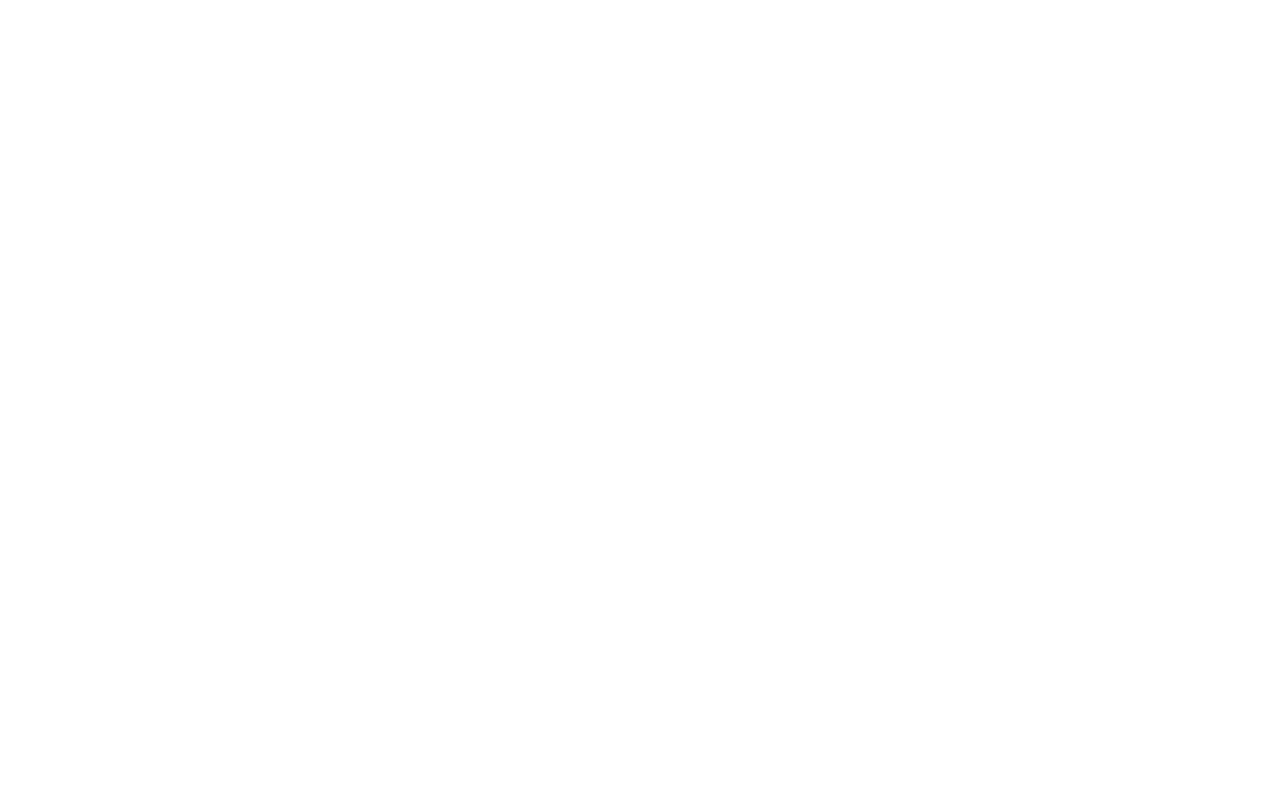
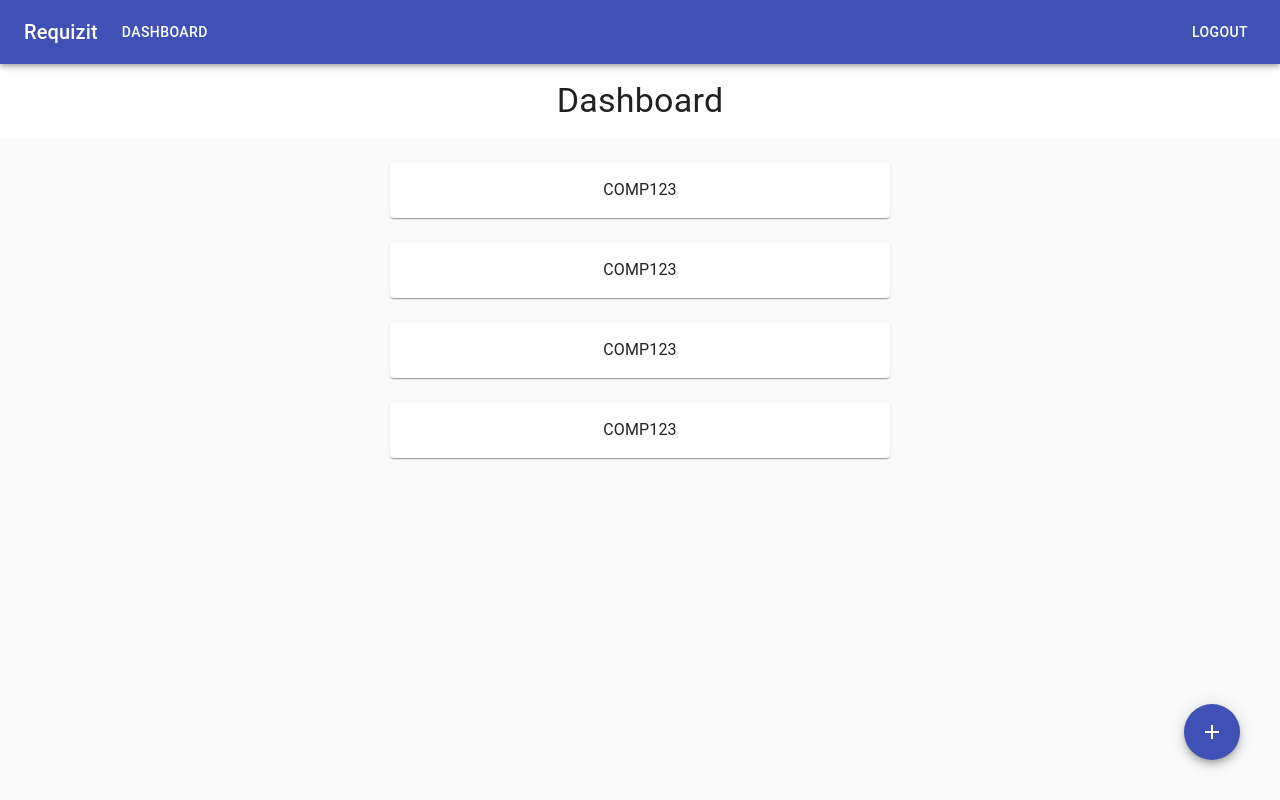
Before and after one commit to Miscurdo/hackathon-bois, a React (Create React App) app in the folder frontend/: page /dashboard in a window 1280 px wide. Built offline with nearby package versions, Linux system fonts and the light colour scheme.

Commit message:
basic dashboard cards done

```diff
--- a/frontend/package.json
+++ b/frontend/package.json
@@ -3,11 +3,16 @@
   "version": "0.1.0",
   "private": true,
   "dependencies": {
+    "@material-ui/core": "^4.12.1",
+    "@material-ui/icons": "^4.11.2",
     "@testing-library/jest-dom": "^5.11.4",
     "@testing-library/react": "^11.1.0",
     "@testing-library/user-event": "^12.1.10",
+    "history": "^5.0.0",
     "react": "^17.0.2",
     "react-dom": "^17.0.2",
+    "react-router": "^5.2.0",
+    "react-router-dom": "^5.2.0",
     "react-scripts": "4.0.1",
     "web-vitals": "^1.0.1"
   },
--- a/frontend/src/App.jsx
+++ b/frontend/src/App.jsx
@@ -5,6 +5,7 @@
 
 // import LoginPage from './pages/Login';
 import TitlePage from './pages/Title';
+import Dashboard from './pages/Dashboard';
 
 const history = createBrowserHistory();
 function App() {
@@ -15,6 +16,9 @@
           <Route exact path="/">
             <TitlePage />
           </Route>
+          <Route exact path="/dashboard">
+            <Dashboard />
+          </Route>
         </Switch>
       </Router>
     </div>
--- /dev/null
+++ b/frontend/src/components/NavBar.jsx
@@ -0,0 +1,51 @@
+import React from 'react';
+import AppBar from '@material-ui/core/AppBar';
+import Toolbar from '@material-ui/core/Toolbar';
+import Typography from '@material-ui/core/Typography';
+import Button from '@material-ui/core/Button';
+import CssBaseline from '@material-ui/core/CssBaseline';
+import { makeStyles } from '@material-ui/core/styles';
+import { useHistory } from 'react-router';
+
+const useStyles = makeStyles((theme) => ({
+  root: {
+    flexGrow: 1,
+  },
+  logoutButton: {
+    marginLeft: 'auto',
+  },
+  icon: {
+    marginRight: theme.spacing(2),
+  },
+  appBar: {
+    zIndex: theme.zIndex.drawer + 1,
+    position: 'fixed',
+  },
+  button: {
+    padding: theme.spacing(0, 3, 0),
+  }
+}));
+
+function NavBar () {
+  const history = useHistory();
+  const classes = useStyles();
+
+  return (
+    <div className={classes.root}>
+      <CssBaseline />
+      <AppBar className={classes.appBar}>
+        <Toolbar>
+          <Typography id="BigBrain" variant="h6" color="inherit" noWrap>
+            Requizit
+          </Typography>
+          <Button id="dashboard" className={classes.button} color='inherit'>
+            Dashboard
+          </Button>
+          <Button id="logout" className={classes.logoutButton} color="inherit">Logout</Button>
+        </Toolbar>
+      </AppBar>
+    </div>
+  );
+}
+
+export default NavBar;
--- /dev/null
+++ b/frontend/src/pages/Dashboard.jsx
@@ -0,0 +1,79 @@
+import React from 'react';
+import { useHistory } from 'react-router';
+import { makeStyles } from '@material-ui/core/styles';
+import NavBar from '../components/NavBar';
+import Container from '@material-ui/core/Container';
+import Typography from '@material-ui/core/Typography';
+import Button from '@material-ui/core/Button';
+import Fab from '@material-ui/core/Fab';
+import AddIcon from '@material-ui/icons/Add';
+import Paper from '@material-ui/core/Paper';
+import Grid from '@material-ui/core/Grid';
+
+function Dashboard () {
+
+	const useStyles = makeStyles((theme) => ({
+		heroContent: {
+			backgroundColor: theme.palette.background.paper,
+			padding: theme.spacing(10, 0, 2),
+		},
+		paper: {
+			padding: theme.spacing(2),
+			margin: 'auto',
+			maxWidth: 500,
+		},
+		fab: {
+			position: 'absolute',
+			bottom: theme.spacing(5),
+			right: theme.spacing(5),
+		},
+	}));
+
+	const classes = useStyles();
+	const history = useHistory();
+
+	return (
+		<div>
+			<div>
+				<NavBar/>
+			</div>
+			<main>
+				<div className={classes.heroContent}>
+					<Typography component="h1" variant="h4" color="textPrimary">
+						Dashboard
+					</Typography>
+				</div>
+				<Container>
+				<Grid container spacing={3}>
+					<Grid item xs={12}></Grid>
+					<Grid item xs={12}>
+						<Paper className={classes.paper}>
+							<Typography>COMP123</Typography>
+						</Paper>
+					</Grid>
+					<Grid item xs={12}>
+						<Paper className={classes.paper}>
+							<Typography>COMP123</Typography>
+						</Paper>
+					</Grid>
+					<Grid item xs={12}>
+						<Paper className={classes.paper}>
+							<Typography>COMP123</Typography>
+						</Paper>
+					</Grid>
+					<Grid item xs={12}>
+						<Paper className={classes.paper}>
+							<Typography>COMP123</Typography>
+						</Paper>
+					</Grid>
+				</Grid>
+				<Fab color="primary" aria-label="add" className={classes.fab}>
+					<AddIcon />
+				</Fab>
+				</Container>
+			</main>
+		</div>
+	);
+}
+
+export default Dashboard;
```
Also changed, not shown: frontend/public/logo.png (added), 1 other file (tests, documents, lock files or other folders).
